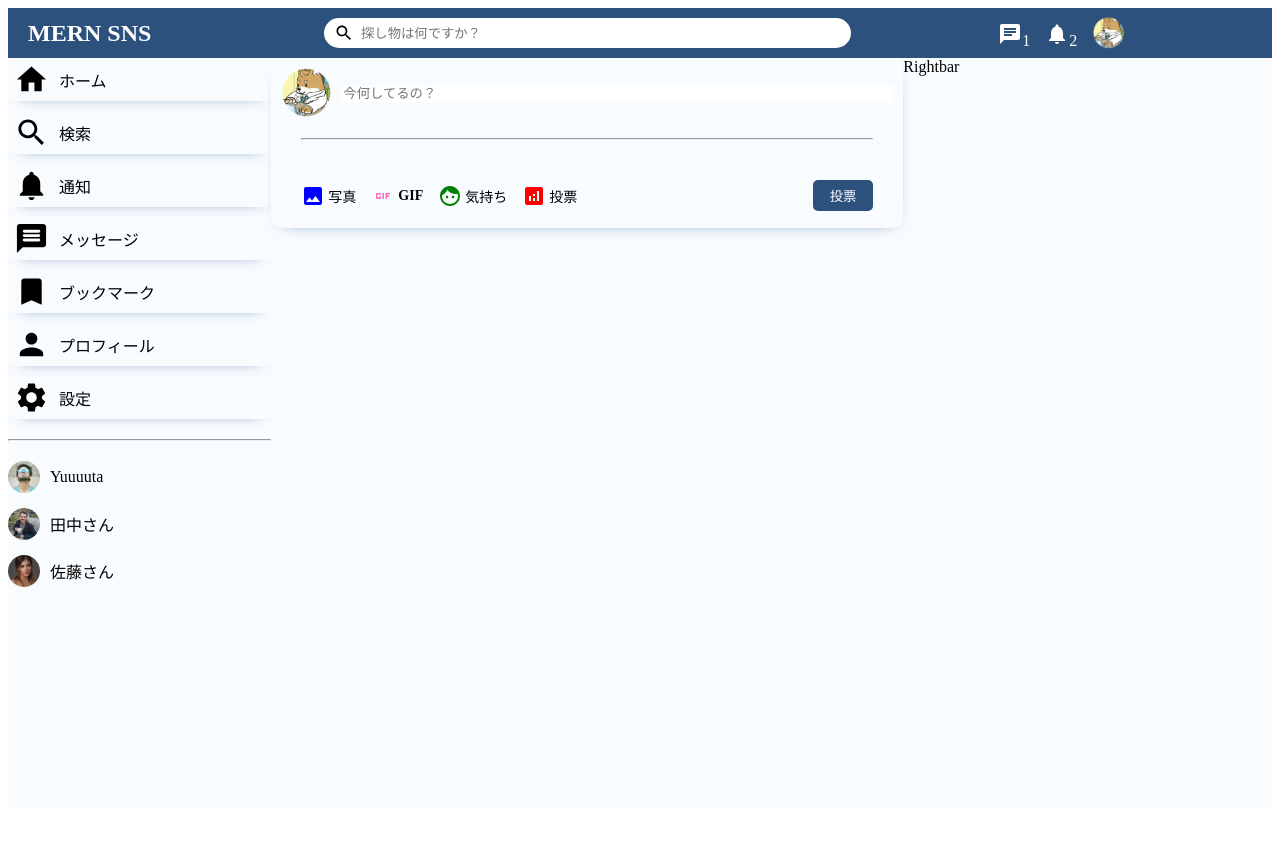
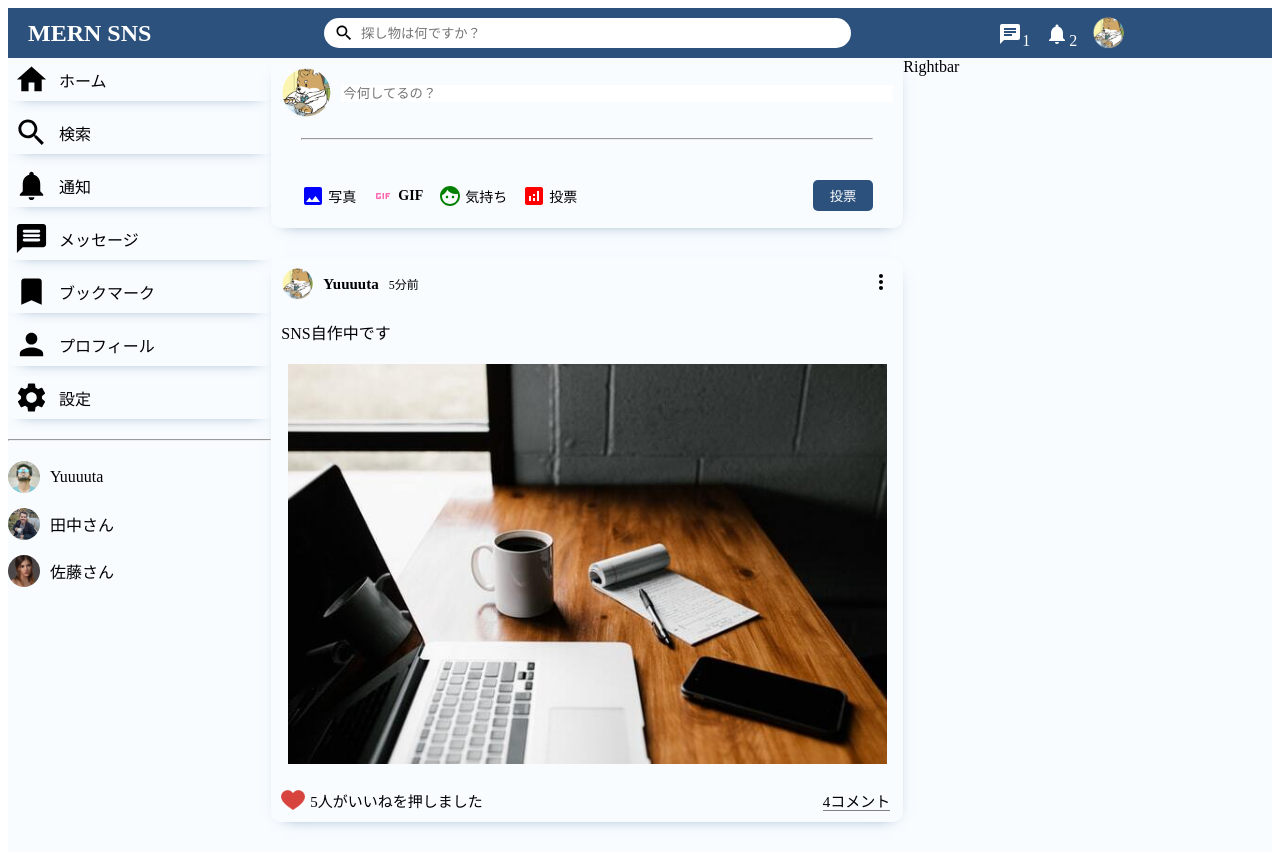
Before and after one commit to yutabee/mern_sns_frontend, a React (Create React App) app: page / in a window 1280 px wide. Before the commit the page ends 816 px from the top, so only its background shows below. Built offline with nearby package versions, Linux system fonts and the light colour scheme.

Commit message:
mod post components

```diff
--- /dev/null
+++ b/src/components/post/Post.css
@@ -0,0 +1,78 @@
+.post{
+    width:100%;
+    box-shadow: 1px 5px 16px -12px #39608d;
+    border-radius: 10px;
+    margin:30px 0;
+}
+
+.postWrapper{
+    padding:10px;
+}
+
+.postProfileImg{
+    width:32px;
+    height: 32px;
+    border-radius: 50%;
+    object-fit: cover;
+}
+
+.postTop{
+    display: flex;
+    align-items: center;
+    justify-content: space-between;
+}
+
+.postTopLeft{
+    display:flex;
+    align-items: center;
+}
+
+.postUserName{
+    font-size: 15px;
+    font-weight: 550;
+    margin: 0 10px;
+}
+
+.postDate{
+    font-size: 12px;
+}
+
+.postCenter{
+    margin:20px 0;
+}
+
+.postImg{
+    margin-top: 20px;
+    width: 100%;
+    max-height: 400px;
+    object-fit: contain;
+}
+
+.postBottom{
+    display: flex;
+    align-items: center;
+    justify-content: space-between;
+}
+
+.postBottomLeft{
+    display: flex;
+    align-items: center;
+}
+
+.likeIcon{
+    width: 24px;
+    height: 24px;
+    margin-right: 5px;
+    cursor: pointer;
+}
+
+.postLikeCounter{
+    font-size: 15px;
+}
+
+.postCommentText{
+    cursor:pointer;
+    border-bottom: 1px solid gray;
+    font-size: 15px;
+    margin-right: 3px;
+}
--- /dev/null
+++ b/src/components/post/Post.jsx
@@ -0,0 +1,41 @@
+import { MoreVert } from '@mui/icons-material';
+import React from 'react'
+import './Post.css'
+
+export const Post = () => {
+  return (
+    <>
+          <div className="post">
+              <div className="postWrapper">
+                  <div className="postTop">
+                      <div className="postTopLeft">
+                           <img src="./assets/person/1.jpeg" alt="" className='postProfileImg' />
+                      <span className='postUserName'>Yuuuuta</span>
+                      <span className='postDate'>5分前</span>
+                      </div>
+                    <div className="postTopRight">
+                        <MoreVert />
+                    </div>
+                  </div>
+                  <div className="postCenter">
+                      <span className='postText'>SNS自作中です</span>
+                      <img src="./assets/post/1.jpeg" alt="" className='postImg' />
+                  </div>
+                  <div className="postBottom">
+                      <div className="postBottomLeft">
+                          <img src="./assets/heart.png" alt="" className='likeIcon' />
+                          <span className="postLikeCounter">
+                              5人がいいねを押しました
+                          </span>
+                      </div>
+                      <div className="postBottomRight">
+                          <span className="postCommentText">
+                              4コメント
+                          </span>
+                      </div>
+                  </div>
+              </div>
+         </div>
+    </>
+  );
+};
--- a/src/components/timeline/TimeLine.jsx
+++ b/src/components/timeline/TimeLine.jsx
@@ -1,4 +1,5 @@
 import React from 'react'
+import { Post } from '../post/Post';
 import { Share } from '../share/Share';
 import './TimeLine.css'
 
@@ -8,7 +9,7 @@ export const TimeLine = () => {
         <div className="timeline">
               <div className="timelineWapper">
                   <Share />
-                  {/* <Post /> */}
+                  <Post />
               </div>
         </div>
     </>
```
